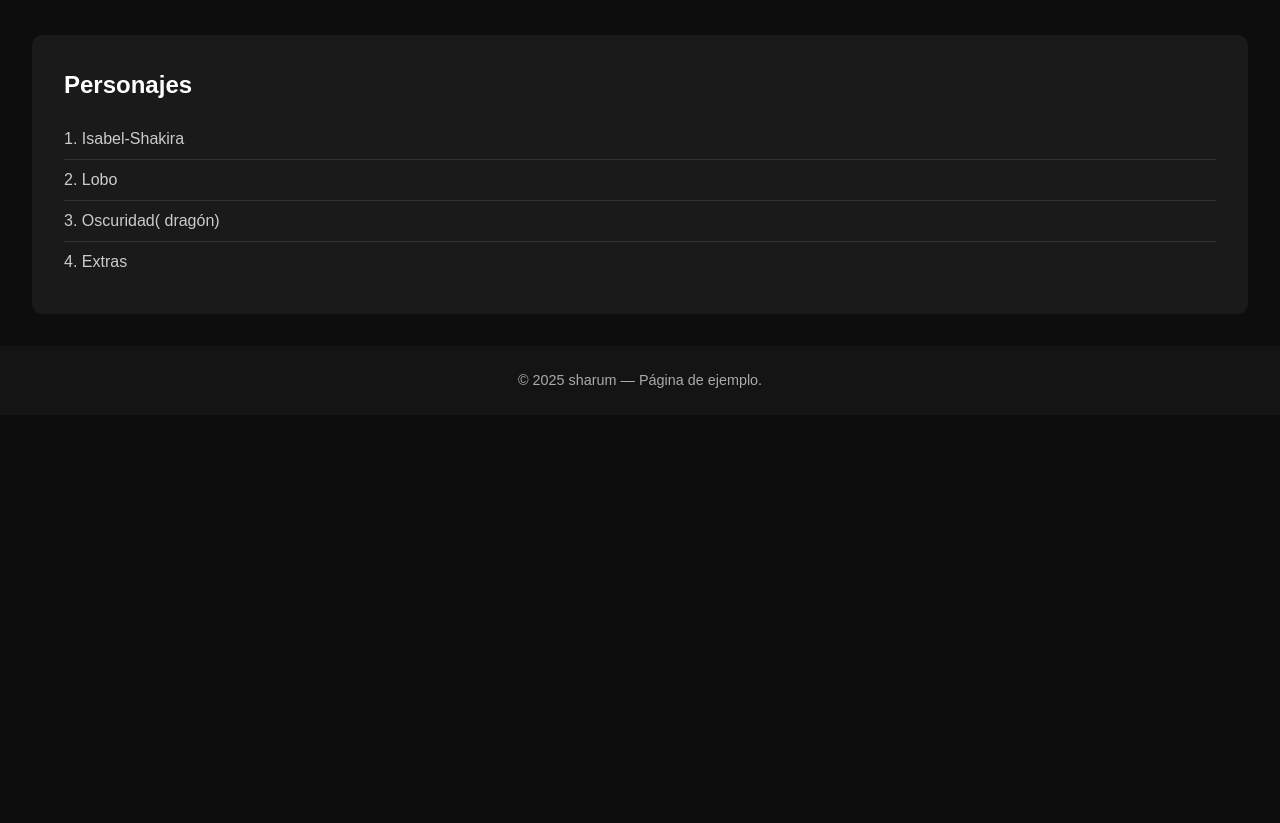
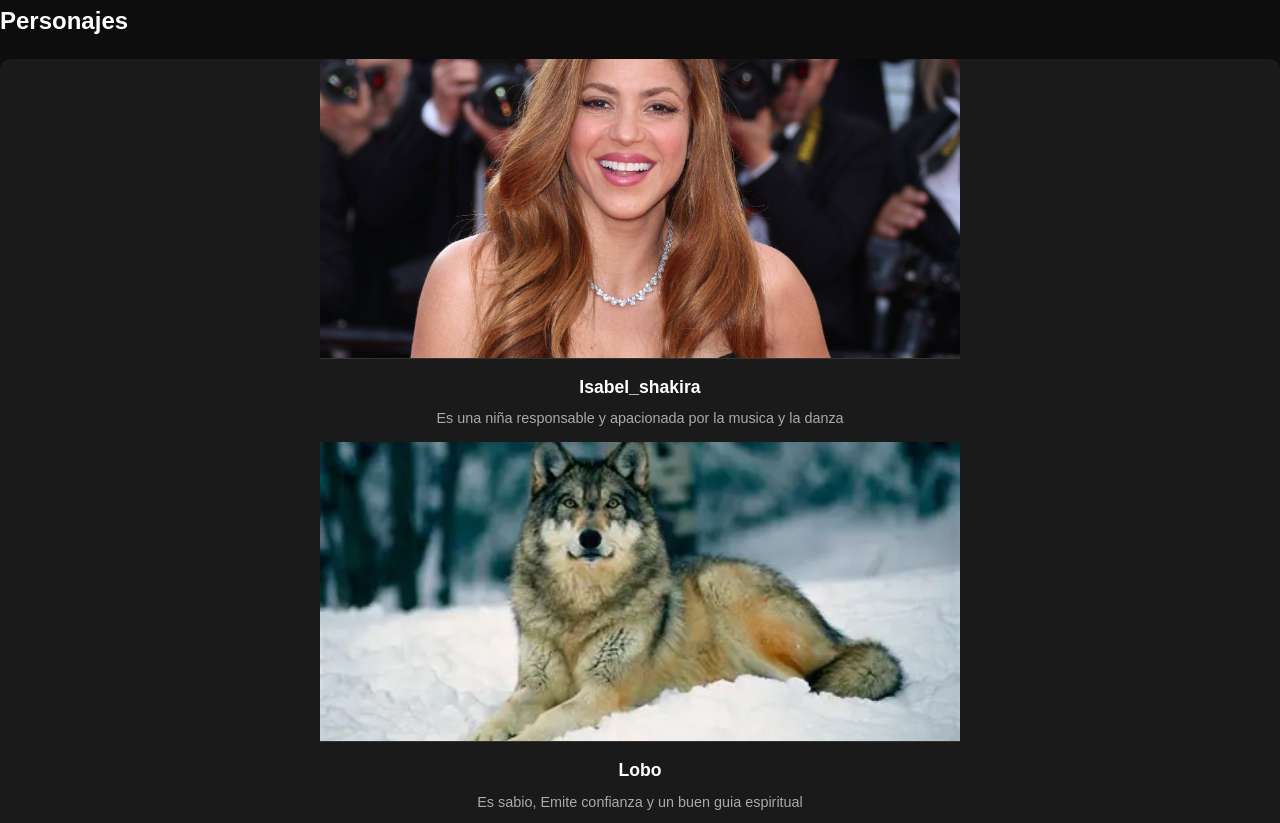
Before and after one commit to valentina23-ai/javascript-3168940, a plain HTML site: page 03_base_datos_comic/index.html in a window 1280 px wide. Shown: the part 892-1715 px from the top of the page. Before the commit the page ends 1307 px from the top, so only its background shows below. Drawn offline with Linux system fonts and the light colour scheme.

Commit message:
mas avaces

```diff
--- a/03_base_datos_comic/bd.js
+++ b/03_base_datos_comic/bd.js
@@ -33,23 +33,19 @@ let comic = {
   "personajes": [
     {
       "Nombre": "Isabel_Shakira",
-      "Descripcion": "shakira2,jpg",
-      "Imagen": "i"
+      "Descripcion": "",
+      "Imagen": "./img/shaki.jpg"
     },
     {
       "Nombre": "Lobo",
       "Descripcion": "",
-      "Imagen": "./img/perfil.jpg"
+      "Imagen": "./img/lobo.webp"
     },
     {
       "Nombre": "Oscuridad_dragón",
       "Descripcion": "",
-      "Imagen": "./img/perfil.jpg"
+      "Imagen": "./img/grag.jpg"
     },
-    {
-      "Nombre": "extras",
-      "Descripcion": "",
-      "Imagen": "./img/perfil.jpg"
-    }
+
   ]
 }
--- a/03_base_datos_comic/index.html
+++ b/03_base_datos_comic/index.html
@@ -36,7 +36,7 @@
     <section class="destacada">
       <h2>Destacadas de la semana</h2>
       <article class="pelicula-destacada">
-        <img src="imagen-destacada.jpg" alt="comic destacado">
+        <img src="./img/imagen-destacada.jpg" alt="comic destacado">
         <div class="info">
           <h3>Huellas de ritmo</h3>
           <p>Descripción breve de la película destacada.</p>
@@ -54,19 +54,19 @@
 
       <div class="grid-peliculas">
         <article class="pelicula">
-          <img src="bebe.webp" alt="capitulo 1">
+          <img src="./img/bebe.webp" alt="capitulo 1">
           <h3>Los Ritmos de los Maracas y un Sueño</h3>
           <p>Año • Duración</p>
         </article>
 
         <article class="pelicula">
-          <img src="playa.webp" alt="capitulo 2">
+          <img src="./img/playa.webp" alt="capitulo 2">
           <h3>El Canto</h3>
           <p>Año • Duración</p>
         </article>
 
         <article class="pelicula">
-          <img src="inst.webp" alt="capitulo 3">
+          <img src="./img/inst.webp" alt="capitulo 3">
           <h3>Las Sombras y el Ritual Final</h3>
           <p>Año • Duración</p>
         </article>
@@ -76,15 +76,28 @@
     </section>
 
     <!-- Sección de top -->
-    <section class="top">
-      <h2>Personajes</h2>
-      <ol>
-        <li>Isabel-Shakira </li>
-        <li>Lobo</li>
-        <li>Oscuridad( dragón) </li>
-        <li>Extras</li>
+    <section class="top"></section>
+    <div class="container"></div>
+    <h2>Personajes</h2>
 
-      </ol>
+    <div class=" galery"></div>
+    <div class="card">
+      <img src="./img/shaki.jpg" alt="">
+      <h3>Isabel_shakira</h3>
+      <p>Es una niña responsable y apacionada por la musica y la danza</p>
+
+        <div class="card">
+      <img src="./img/lobo.webp" alt="">
+      <h3>Lobo</h3>
+      <p>Es sabio, Emite confianza y un buen guia espiritual</p>
+
+        <div class="card">
+      <img src="./img/grag.jpg" alt="">
+      <h3>Oscuridad_Dragón</h3>
+      <p>Es una amenaza y emite la perdida de alegria</p>
+
+
+    </div>
     </section>
 
   </main>
@@ -93,7 +106,9 @@
   <footer>
     <p>© 2025 sharum  — Página de ejemplo.</p>
   </footer>
+
+  <script src="bd.js"></script>
   <script src="app.js"></script>
-<script src="testComic.html"></script>
+
 </body>
 </html>
--- a/03_base_datos_comic/style.css
+++ b/03_base_datos_comic/style.css
@@ -194,36 +194,53 @@ nav a:hover {
 }
 
 /* ======== TOP 5 ======== */
-.top {
-  padding: 2rem;
-  background: #1a1a1a;
-  margin: 2rem;
-  border-radius: 10px;
+
+.galery {
+display: grid;
+grid-template-columns: repeat(auto-fit, minmax(180px, 1fr));
+gap: 1rem;
+padding: 10px 0;
 }
 
-.top h2 {
-  margin-bottom: 1rem;
+
+/* Card → estilo tipo .pelicula */
+.card {
+background: #1a1a1a;
+border-radius: 10px;
+overflow: hidden;
+text-align: center;
+cursor: pointer;
+transition: transform 0.3s ease, box-shadow 0.3s ease;
+color: white;
+padding-bottom: 12px;
 }
 
-.top ol {
-  list-style: decimal inside;
-  color: #ccc;
+
+.card img {
+width: 50%;
+height: 300px;
+object-fit: cover;
+border-bottom: 1px solid #333;
 }
 
-.top li {
-  padding: 0.5rem 0;
-  border-bottom: 1px solid #333;
-  transition: color 0.3s ease;
+
+.card h3 {
+margin: 0.5rem 0;
+font-size: 1.1rem;
 }
 
-.top li:last-child {
-  border: none;
+
+.card p {
+color: #aaa;
+margin: 0 0 0.8rem;
+font-size: 0.9rem;
 }
 
-.top li:hover {
-  color: #ff3d3d;
+
+.card:hover {
+transform: scale(1.05);
+box-shadow: 0 10px 30px rgba(212, 26, 26, 0.871);
 }
-
 /* ======== FOOTER ======== */
 footer {
   text-align: center;
```
Also changed, not shown: 03_base_datos_comic/PLAY.jpg (added), 03_base_datos_comic/img/bebe.webp (added), 03_base_datos_comic/img/grag.jpg (added), 03_base_datos_comic/img/inst.webp (added), 03_base_datos_comic/img/lobo.webp (added), 03_base_datos_comic/img/playa.webp (added), 03_base_datos_comic/img/shaki.jpg (added).
